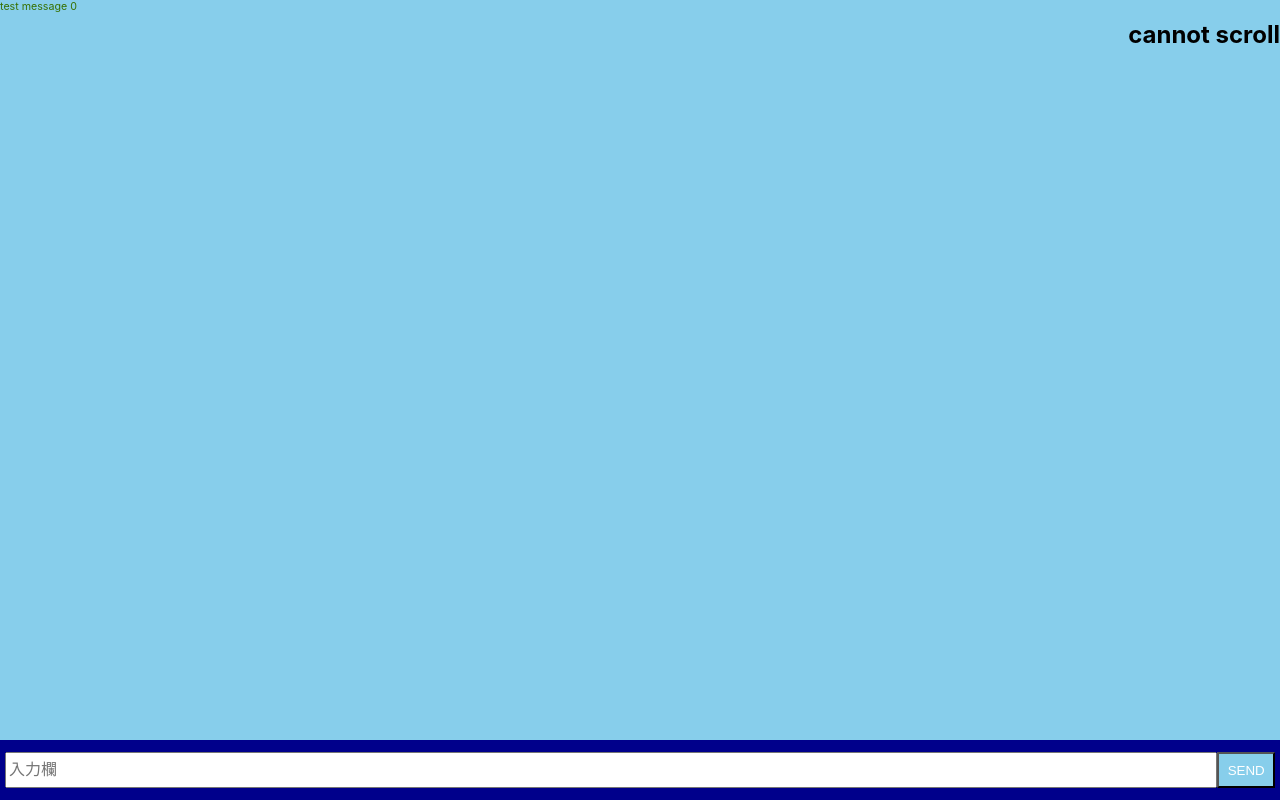
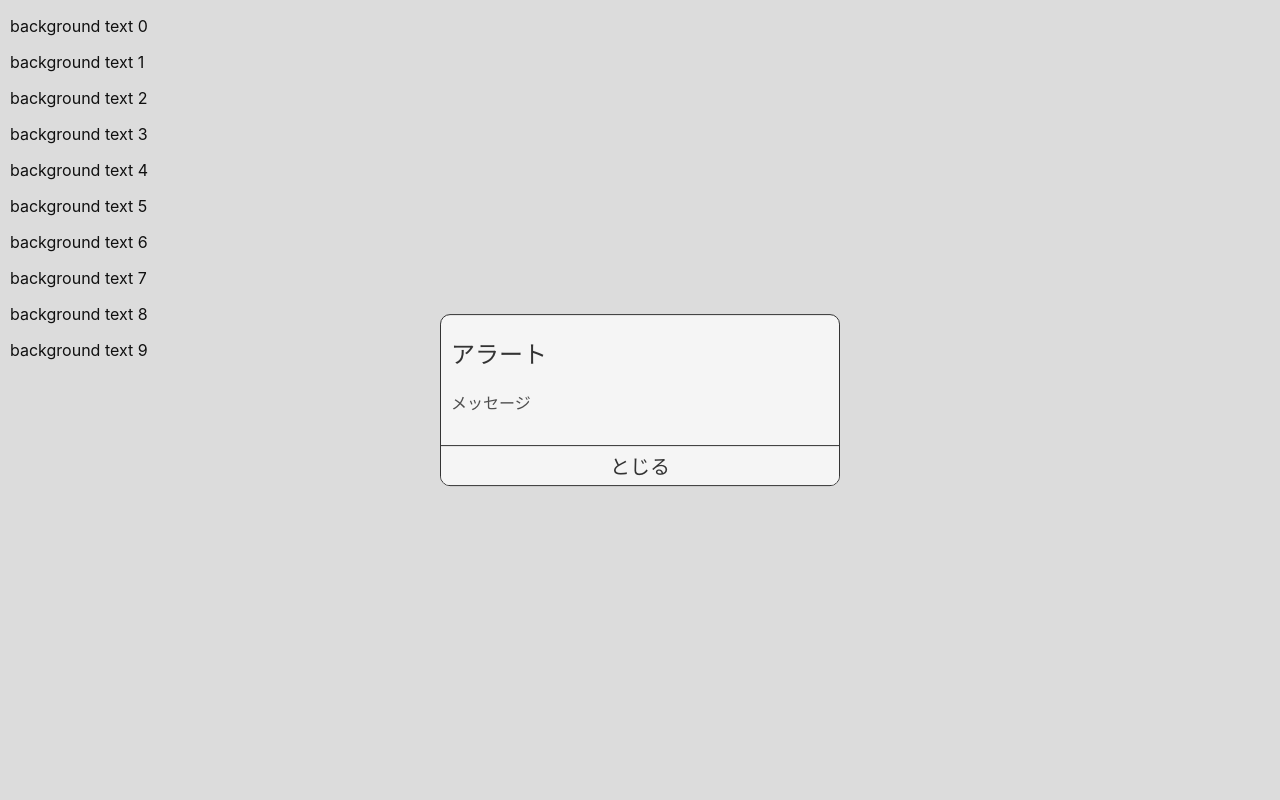
Before and after one commit to yosse95ai/react-scroll-demo, a React (Create React App) app: page / in a window 1280 px wide. Built offline with nearby package versions, Linux system fonts and the light colour scheme.

Commit message:
Add: alert用のモーダルを作成

```diff
--- a/package.json
+++ b/package.json
@@ -3,6 +3,9 @@
   "version": "0.1.0",
   "private": true,
   "dependencies": {
+    "@emotion/react": "^11.9.0",
+    "@emotion/styled": "^11.8.1",
+    "@mui/material": "^5.6.3",
     "@testing-library/jest-dom": "^5.16.4",
     "@testing-library/react": "^13.1.1",
     "@testing-library/user-event": "^13.5.0",
--- a/src/App.js
+++ b/src/App.js
@@ -1,78 +1,14 @@
-import { useEffect, useState } from 'react';
-import styles from './App.module.scss';
-import Content from './components/Content';
-import TextInput from './components/TextInput';
+import Alert from './components/Alert/Alert';
 
 function App() {
-  const [isFocused, setIsForcused] = useState(false);
-  const [userAgent, setUserAgent] = useState('pc');
-  const [browser, setBrowser] = useState('safari');
-  const [count, setCount] = useState(1);
-  const userAgentIs = (agent) => {
-    return userAgent === agent;
-  };
-  const browserIs = (b) => {
-    return browser === b;
-  };
-
-  useEffect(() => {
-    document
-      .getElementsByClassName(styles.content)[0]
-      .addEventListener('click', () => {
-        setIsForcused(false);
-      });
-    const ua = window.navigator.userAgent.toLowerCase();
-    // 使用しているブラウザの判定
-    // ブラウザによって、バーチャルキーボードの挙動が若干異なる
-    if (ua.indexOf('msie') != -1 || ua.indexOf('trident') != -1) {
-      setBrowser('ie');
-    } else if (ua.indexOf('edg') != -1 || ua.indexOf('edge') != -1) {
-      setBrowser('edge');
-    } else if (ua.indexOf('crios') != -1 || ua.indexOf('chrome') != -1) {
-      setBrowser('chrome');
-    } else if (ua.indexOf('fxios') != -1 || ua.indexOf('firefox') != -1) {
-      setBrowser('firefox');
-    } else if (ua.indexOf('opt') != -1 || ua.indexOf('opera') != -1) {
-      setBrowser('opera');
-    } else if (ua.indexOf('safari') != -1) {
-      setBrowser('safari');
-    } else {
-      setBrowser('unknown');
-    }
-    if (ua.indexOf('iphone') > 0 || ua.indexOf('ipod') > 0) {
-      setUserAgent('ios');
-    } else if (
-      ua.indexOf('ipad') > 0 ||
-      (ua.indexOf('macintosh') > -1 && 'ontouchend' in document)
-    ) {
-      setUserAgent('ios_tab');
-    } else {
-      setUserAgent('pc');
-    }
-  }, []);
   return (
-    <div className={styles.root}>
-      <div
-        className={styles.wrapper}
-        style={
-          isFocused && userAgentIs('ios') && !browserIs('firefox')
-            ? browserIs('safari')
-              ? { bottom: '270px' }
-              : { bottom: '300px' }
-            : { bottom: '0' }
-        }
-      >
-        <div className={styles.content}>
-          <Content num={count} />
-        </div>
-        <div className={styles.message_input}>
-          <TextInput
-            setIsForcused={setIsForcused}
-            setCount={setCount}
-            count={count}
-          />
-        </div>
-      </div>
+    <div>
+      <Alert />
+      {[...Array(10)].map((_, e) => (
+        <p key={e} style={{ paddingLeft: '10px' }}>
+          background text {e}
+        </p>
+      ))}
     </div>
   );
 }
--- /dev/null
+++ b/src/components/Alert/Alert.jsx
@@ -0,0 +1,24 @@
+import React, { useState } from 'react';
+import Box from '@mui/material/Box';
+import styles from './Alert.module.scss';
+
+const Alert = ({ title = 'アラート', message = 'メッセージ' }) => {
+  const [open, setOpen] = useState(true);
+  const handleClose = () => setOpen(false);
+
+  return (
+    <div className={styles.root} style={open ? {} : { display: 'none' }}>
+      <div className={styles.bg} onClick={handleClose}></div>
+      <Box className={styles.box} sx={{ width: { xs: 350, sm: 400 } }}>
+        <div className={styles.content_wrapper}>
+          <h2 className={styles.title}>{title}</h2>
+          <p className={styles.discription}>{message}</p>
+        </div>
+        <button className={styles.button} onClick={handleClose}>
+          とじる
+        </button>
+      </Box>
+    </div>
+  );
+};
+export default Alert;
--- /dev/null
+++ b/src/components/Alert/Alert.module.scss
@@ -0,0 +1,49 @@
+.root {
+  z-index: 999;
+
+  .bg {
+    position: fixed;
+    top: 0;
+    left: 0;
+    right: 0;
+    bottom: 0;
+    background-color: #4f4f4f33;
+  }
+
+  .box {
+    position: absolute;
+    top: 50%;
+    left: 50%;
+    transform: translate(-50%, -50%);
+    background-color: whitesmoke;
+    border: 1px solid #333;
+    border-radius: 10px;
+    overflow: hidden;
+    box-sizing: border-box;
+
+    .content_wrapper {
+      .title {
+        color: #333;
+        font-weight: 500;
+        width: 100%;
+      }
+
+      .discription {
+        color: #4f4f4f;
+        width: 100%;
+      }
+      padding: 0 10px 15px 10px;
+    }
+
+    .button {
+      color: #333;
+      width: 100%;
+      height: 40px;
+      border: none;
+      border-top: 1px solid #333;
+      background-color: whitesmoke;
+      font-size: 20px;
+      cursor: pointer;
+    }
+  }
+}
```
Also changed, not shown: public/index.html (+0 -10 lines), src/components/Scroll/Scroll.jsx (added, +81 -0 lines), src/components/Scroll/Content.jsx (renamed from src/components/Content.jsx), src/components/Scroll/Content.module.scss (renamed from src/components/Content.module.scss), src/components/Scroll/Scroll.module.scss (renamed from src/App.module.scss), src/components/Scroll/TextInput.jsx (renamed from src/components/TextInput.jsx), src/components/Scroll/TextInput.module.scss (renamed from src/components/TextInput.module.scss), 1 other file (tests, documents, lock files or other folders).
